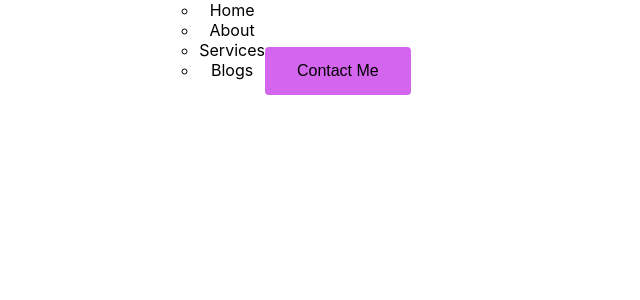
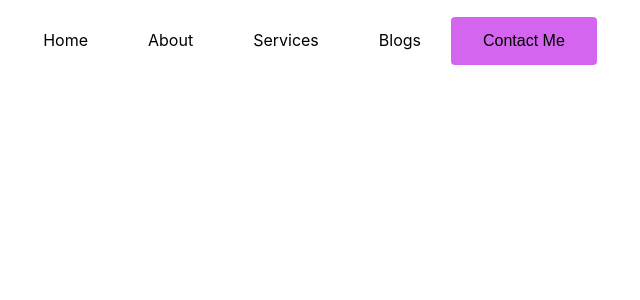
Before and after one commit to rojandahal/portfolio, a React (Create React App) app: page / in a window 1280 px wide. Shown: the top 300 px of the page, without its empty margins (335-975 px from the left). Built offline with nearby package versions, Linux system fonts and the light colour scheme.

Commit message:
Menu design updated

```diff
--- a/src/components/Menu/Menu.js
+++ b/src/components/Menu/Menu.js
@@ -1,4 +1,5 @@
 import React from "react";
+import "./menu.css"
 
 export default function Menu() {
   return (
--- /dev/null
+++ b/src/components/Menu/menu.css
@@ -0,0 +1,12 @@
+ul {
+  list-style-type: none;
+  padding: 0;
+  margin: 0;
+}
+
+li {
+  display: inline-block;
+  font-size: 16px;
+  margin: 20px;
+  padding: 10px;
+}
```
